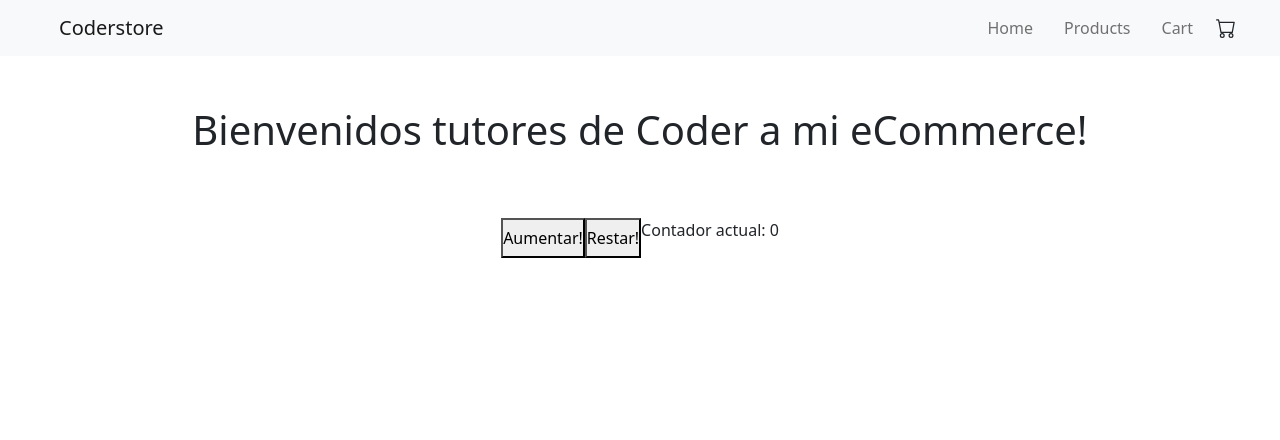
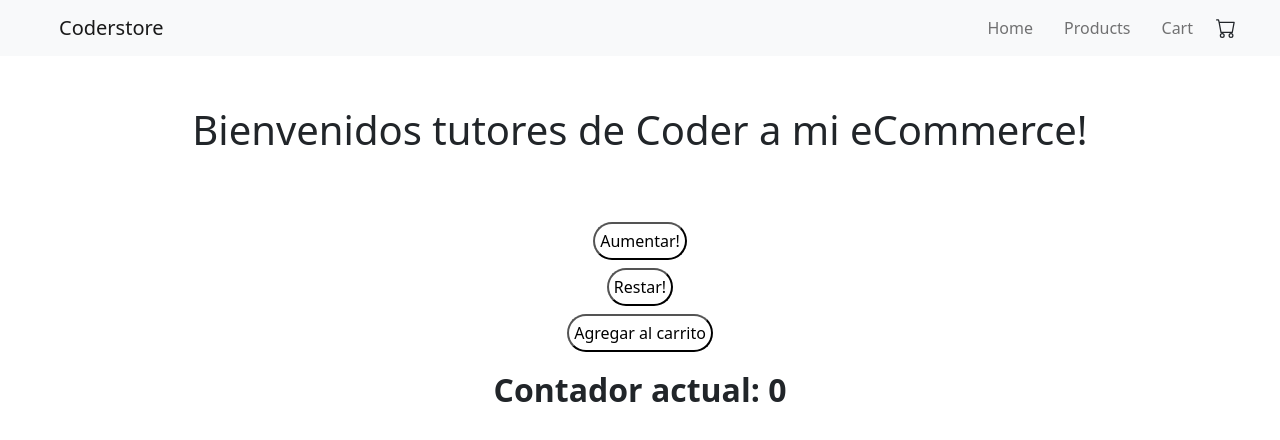
Before and after one commit to FacuBozzi/react-bozzi, a React (Create React App) app: page / in a window 1280 px wide. Shown: the top 440 px of the page. Built offline with nearby package versions, Linux system fonts and the light colour scheme.

Commit message:
desafio clase cinco terminado

```diff
--- a/src/App.js
+++ b/src/App.js
@@ -9,7 +9,7 @@ const App = () => {
         <>
             <NavBar/>
             <ItemListContainer name="tutores de Coder"/>
-            <Contador onAdd={function() {console.log("Accion realizada exitosamente")}}/>
+            <Contador initial={0} limit={9} onAdd={function() {console.log("Accion realizada exitosamente")}}/>
         </>
     )
 }
--- a/src/components/Contador.js
+++ b/src/components/Contador.js
@@ -3,32 +3,40 @@ import "../style.css"
 
 const Contador = (props) => {
 
+    const limit = props.limit;
+    const initial = props.initial;
     let [contador, setContador] = useState(0);
 
             const sumarContador = () => {
-
-                setContador(contador + 1);
-
+                if (contador < limit) {
+                    setContador(contador + 1);
+                } else {
+                    alert("No hay mas stock");
+                }
             }
             const restarContador = () => {
-
-                setContador(contador - 1);
-
+                if (contador > initial) {
+                    setContador(contador - 1);
+                } else {
+                    alert("No puede elegir un número negativo");
+                }
             }
     return (
         <>
             <div className="contador-app">
                 <button  onClick={() => {
                     sumarContador();
-                    props.onAdd();
                     }}>Aumentar!
                 </button>
                 <button  onClick={() => {
                     restarContador();
-                    props.onAdd();
                     }}>Restar!
                 </button>
-                <p>Contador actual: {contador}</p>
+                <button  onClick={() => {
+                    props.onAdd();
+                    }}>Agregar al carrito
+                </button>
+                <p id="contador-actual">Contador actual: {contador}</p>
             </div>
         </>
     )
--- a/src/style.css
+++ b/src/style.css
@@ -26,6 +26,20 @@ nav a{
 
 .contador-app{
     display: flex;
-    justify-content: center;
+    flex-direction: column;
+    align-items: center;
     margin-top: 5%;
 }
+
+button{
+    margin: 4px;
+    padding: 5px;
+    background-color: #fff;
+    border-radius: 40px;
+}
+
+#contador-actual{
+    margin-top: 10px;
+    font-size: 2rem;
+    font-weight: bold;
+}
```
